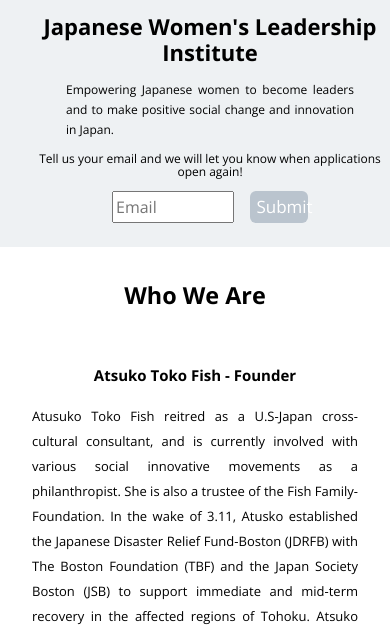
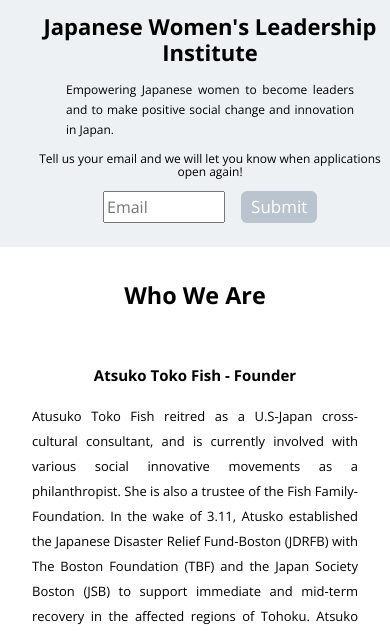
Before and after one commit to AmaurySilverio/jwliMockUp, a plain HTML site: page index.html in a window 390 px wide. Shown: the part 213-844 px from the top of the page. Drawn offline with nearby package versions, Linux system fonts and the light colour scheme.

Commit message:
updated email section submit button

```diff
--- a/css/style.css
+++ b/css/style.css
@@ -693,7 +693,7 @@
     display: none;
   }
 }
-@media (max-width:518px){
+@media (max-width: 518px){
   nav ul li:nth-child(1),nav ul li:nth-child(2){
     display: none;
   }
@@ -707,4 +707,7 @@
     .second-section{
       display: none;
     }
+    .email-section button{
+      width: 21%;
+    }
 }
```
